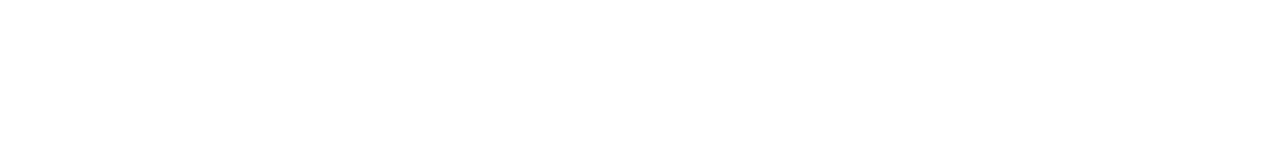
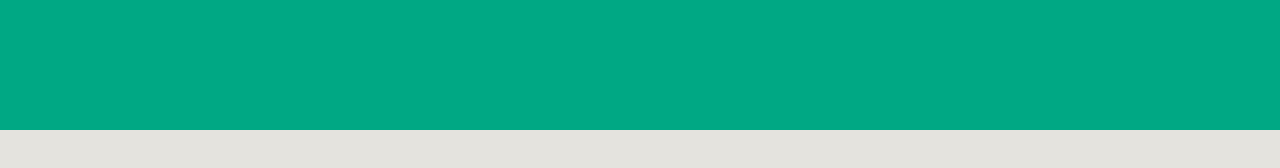
Before and after one commit to Vincenzo117/js-html-css-boolzap, a plain HTML site: page index.html in a window 1280 px wide. Drawn offline with Linux system fonts and the light colour scheme.

Commit message:
background

```diff
--- a/css/app.css
+++ b/css/app.css
@@ -3,3 +3,20 @@
     padding: 0;
     box-sizing: border-box;
 }
+
+
+/* Background */
+
+.background {
+    height: 100vh;
+}
+
+.background__header {
+    height: 130px;
+    background-color: #00A884;
+}
+
+.background__body {
+    height: calc(100vh - 130px);
+    background-color: #E4E3DE;
+}
--- a/index.html
+++ b/index.html
@@ -9,7 +9,10 @@
 </head>
 <body>
 
-
+    <div class="background">
+        <div class="background__header"></div>
+        <div class="background__body"></div>
+    </div>
 
 
 
```
